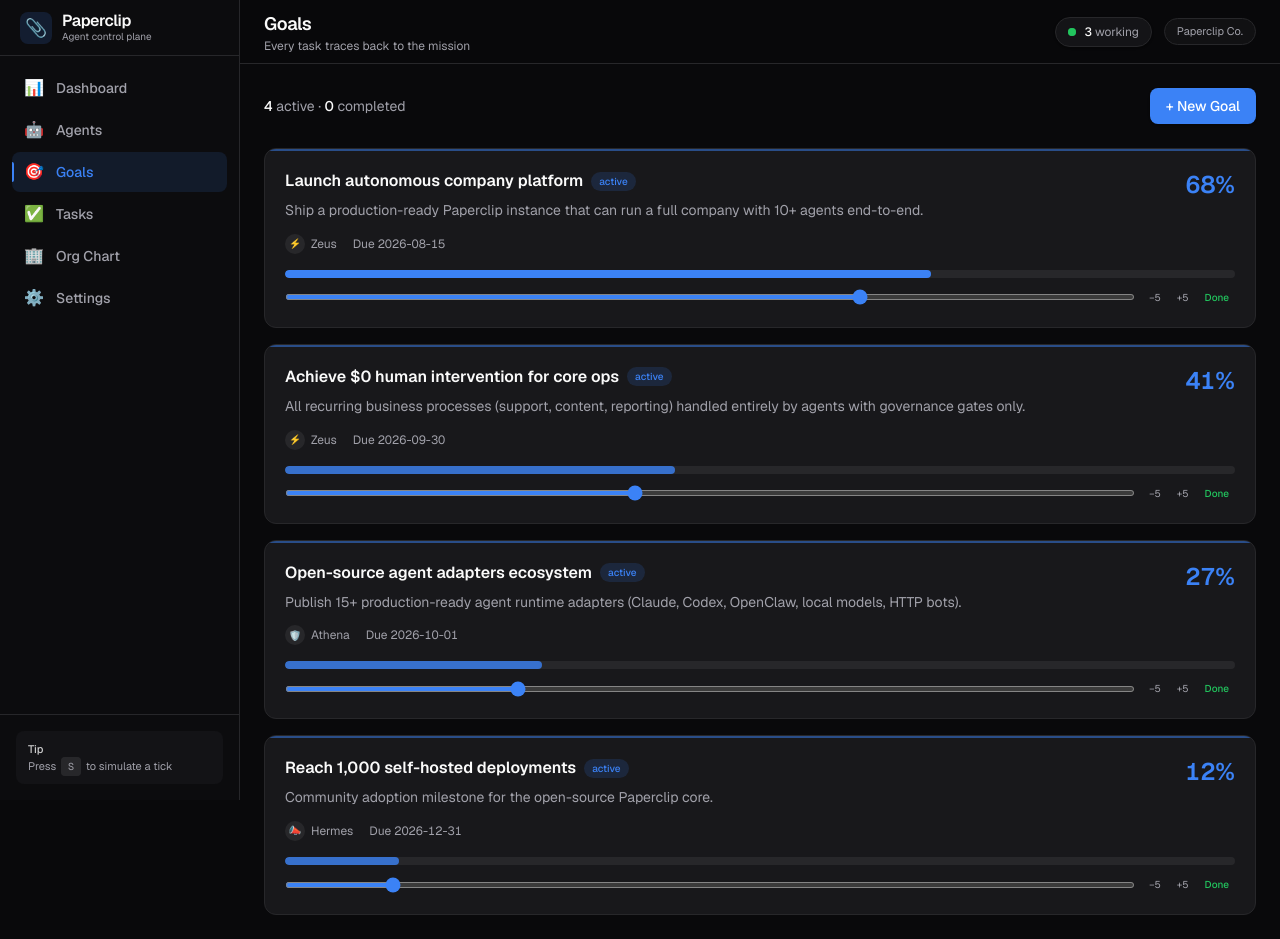
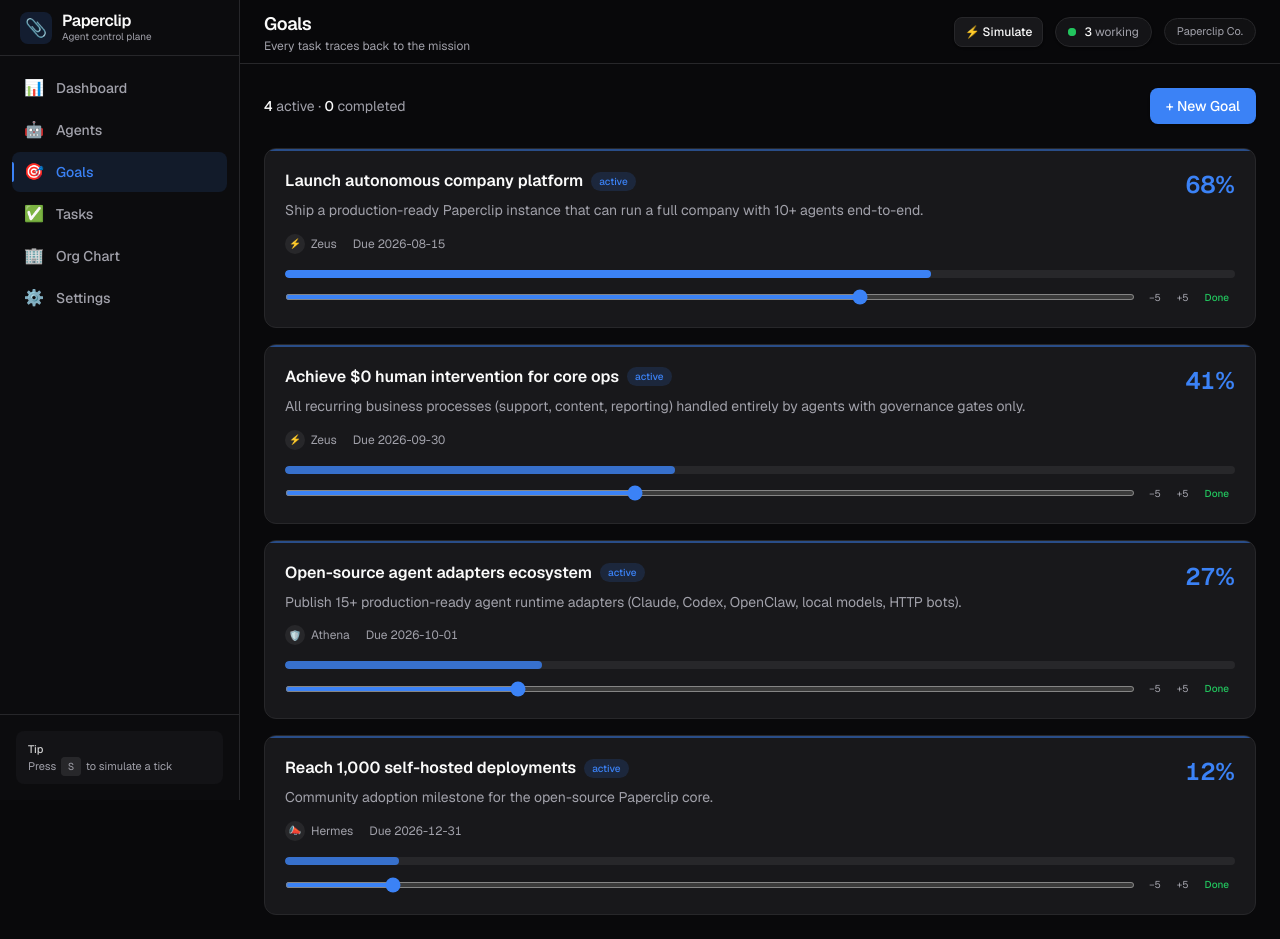
Before and after one commit to henrygoldsmith07-wq/paperclip-clone, a Next.js app: page /dashboard/goals in a window 1280 px wide. Built offline with nearby package versions, Linux system fonts and the light colour scheme.

Commit message:
feat: global Simulate Tick button in Header with toast feedback

```diff
--- a/src/components/Header.tsx
+++ b/src/components/Header.tsx
@@ -1,6 +1,7 @@
 "use client";
 
 import { useApp } from "@/context/AppContext";
+import { useToast } from "@/components/Toast";
 
 export default function Header({
   title,
@@ -9,8 +10,14 @@ export default function Header({
   title: string;
   subtitle?: string;
 }) {
-  const { company, agents, isHydrated } = useApp();
+  const { company, agents, isHydrated, simulateTick } = useApp();
+  const { toast } = useToast();
   const activeCount = agents.filter((a) => a.status === "working").length;
+
+  const handleSimulate = () => {
+    simulateTick();
+    toast("⚡ Simulation tick complete", "success");
+  };
 
   return (
     <header className="sticky top-0 z-30 flex h-14 items-center justify-between border-b border-border bg-background/80 px-4 pl-16 backdrop-blur-md lg:h-16 lg:px-6 lg:pl-6">
@@ -23,8 +30,17 @@ export default function Header({
         )}
       </div>
 
-      <div className="flex items-center gap-3 shrink-0">
+      <div className="flex items-center gap-2 sm:gap-3 shrink-0">
         {isHydrated && (
+          <>
+            <button
+              onClick={handleSimulate}
+              className="rounded-lg border border-border bg-card px-2.5 py-1.5 text-xs font-medium text-foreground shadow-sm hover:bg-card-hover hover:border-accent/40"
+              title="Simulate one tick (S)"
+            >
+              ⚡ <span className="hidden sm:inline">Simulate</span>
+            </button>
+
             <div className="hidden items-center gap-2 rounded-full border border-border bg-card/80 px-3 py-1.5 text-xs shadow-sm sm:flex">
               <span className="relative flex h-2 w-2">
                 <span className="absolute inline-flex h-full w-full animate-ping rounded-full bg-success opacity-60" />
@@ -35,6 +51,7 @@ export default function Header({
                 working
               </span>
             </div>
+          </>
         )}
         <div className="hidden rounded-full border border-border bg-card/60 px-3 py-1 text-[11px] text-muted md:block">
           {company.name}
```
Lines whose indentation alone changed are shown as unchanged.
